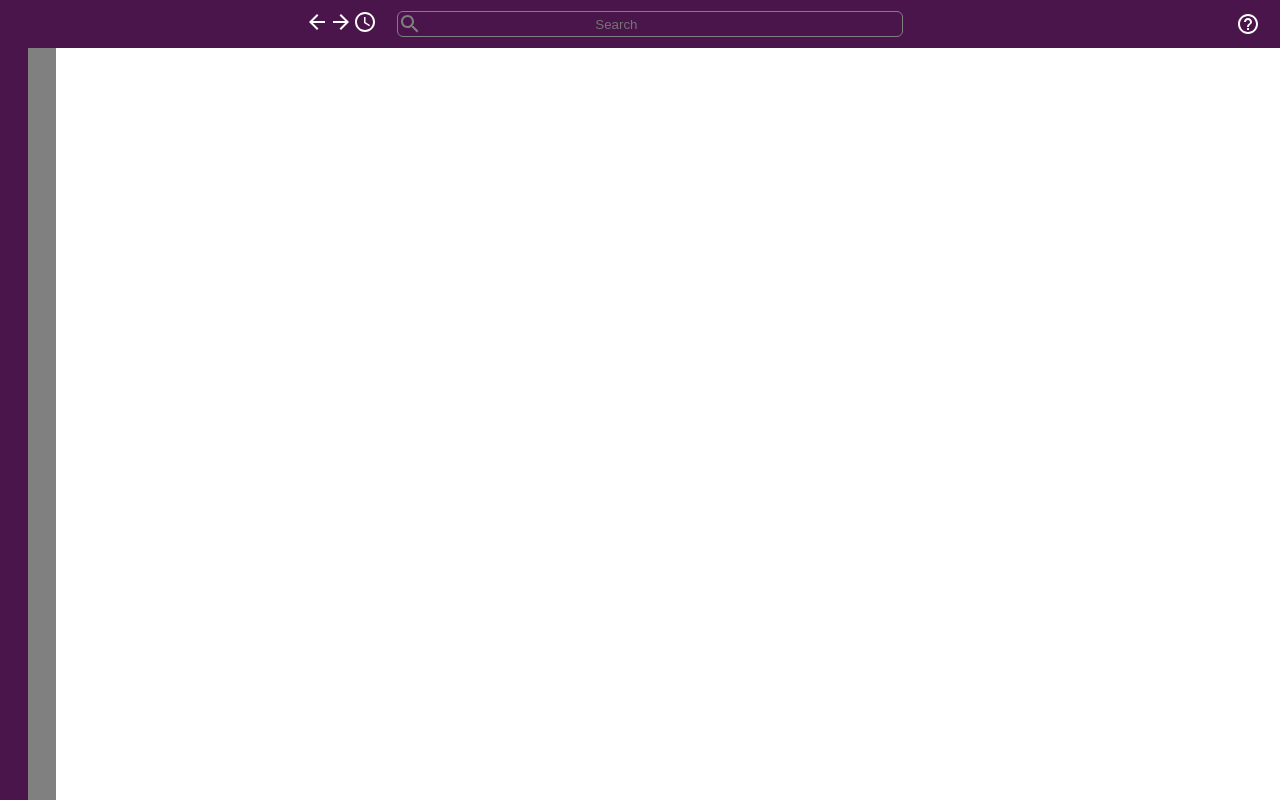
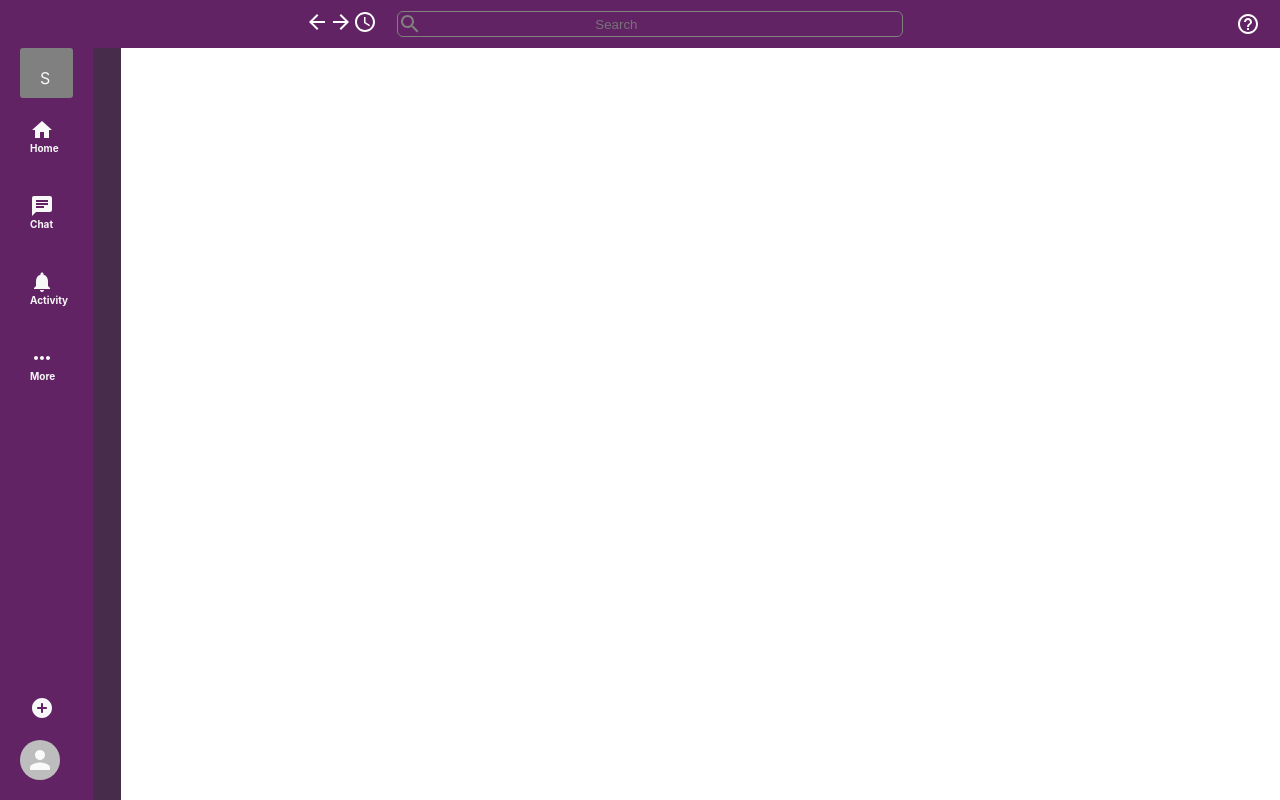
Before and after one commit to niranjan-7/slack-clone, a React (Create React App) app in the folder slack-clone/: page /login in a window 1280 px wide. Before the commit this address had no page. Built offline with nearby package versions, Linux system fonts and the light colour scheme.

Commit message:
sidebarone css updated

```diff
--- a/slack-clone/src/components/SidebarOne.js
+++ b/slack-clone/src/components/SidebarOne.js
@@ -1,18 +1,83 @@
 import React from 'react'
 import { styled } from 'styled-components'
+import HomeIcon from '@material-ui/icons/Home'
+import ChatIcon from '@material-ui/icons/Chat'
+import NotificationsIcon from '@material-ui/icons/Notifications';
+import MoreHorizIcon from '@material-ui/icons/MoreHoriz';
+import {Avatar }from '@material-ui/core';
+import AddCircleRoundedIcon from '@material-ui/icons/AddCircleRounded';
 
 function SidebarOne() {
   return (
         <SidebarOneContainer>
-            one
+            <OrganisationLetter>
+                S
+            </OrganisationLetter>
+            <IconWrapper>
+                <HomeIcon />
+                Home
+            </IconWrapper>
+            <IconWrapper>
+                <ChatIcon />
+                Chat
+            </IconWrapper>
+            <IconWrapper>
+                <NotificationsIcon />
+                Activity
+            </IconWrapper>
+            <IconWrapper>
+                <MoreHorizIcon />
+                More
+            </IconWrapper>
+            <EndContainer>
+                <IconWrapper>
+                    <AddCircleRoundedIcon />
+                </IconWrapper>
+                <HeaderAvatar />
+            </EndContainer>
         </SidebarOneContainer>
   )
 }
 
 export default SidebarOne
 
+const EndContainer = styled.div`
+     margin-top: auto;
+     margin-bottom:20px;
+`
+
+const HeaderAvatar = styled(Avatar)`
+    cursor:pointer;
+
+    :hover{
+        opacity:0.8;
+    }
+`
+const IconWrapper = styled.div`
+    margin:10px 0;
+    padding:10px 5px 10px 10px;
+    display:flex;
+    flex-direction:column;
+    font-size:10px;
+    font-weight:700;
+`
+
+
+
 const SidebarOneContainer = styled.div`
-
+    margin-top:48px;
     background-color:var(--slack-color);
     color:#f8f8f8;
+    display:flex;
+    flex-direction:column;
+    padding: 0 20px;
 `
+
+const OrganisationLetter = styled.div`
+   border-radius:3px;
+    background-color:grey;
+    color: #f8f8f8;
+    padding:20px;
+    height:10px;
+    align-items:center;
+`
--- a/slack-clone/src/components/SidebarTwo.js
+++ b/slack-clone/src/components/SidebarTwo.js
@@ -12,5 +12,5 @@ function Sidebartwo() {
 export default Sidebartwo
 
 const SidebartwoContainer = styled.div`
-    background-color:grey;
+    background-color:#472C4C;
 `
--- a/slack-clone/src/index.css
+++ b/slack-clone/src/index.css
@@ -1,5 +1,5 @@
 body {
-  --slack-color:#4A154B;
+  --slack-color:#622365 ;
   overflow: hidden;
 
 
```
